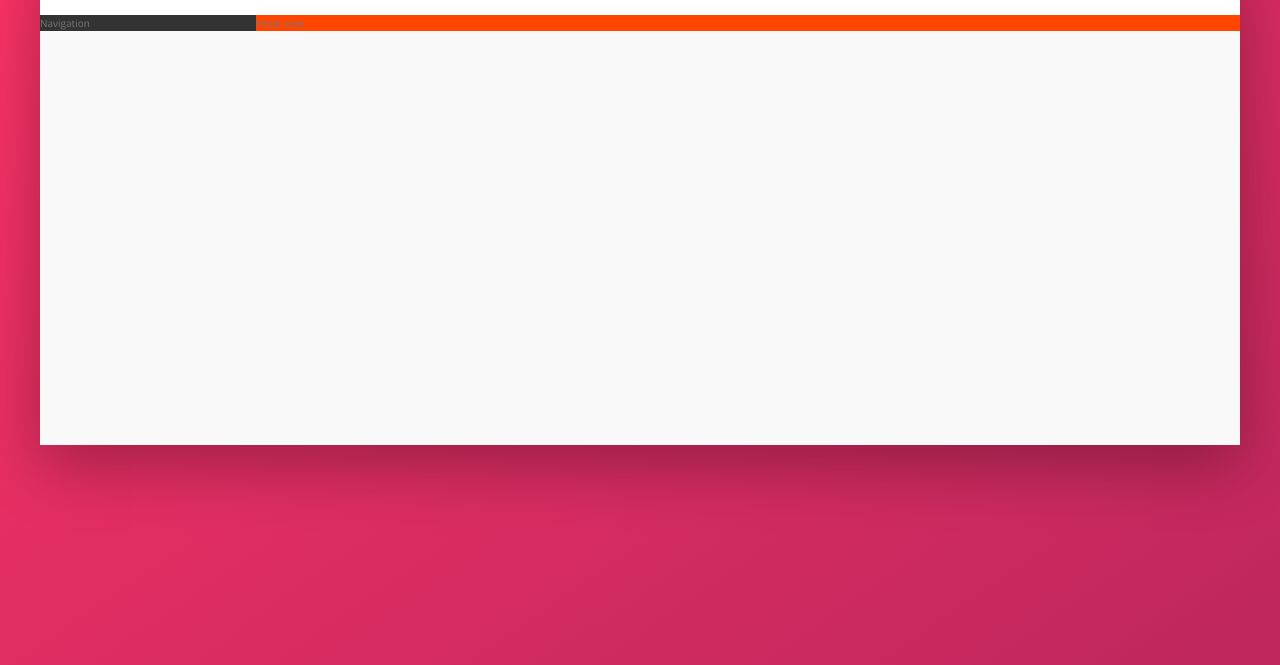
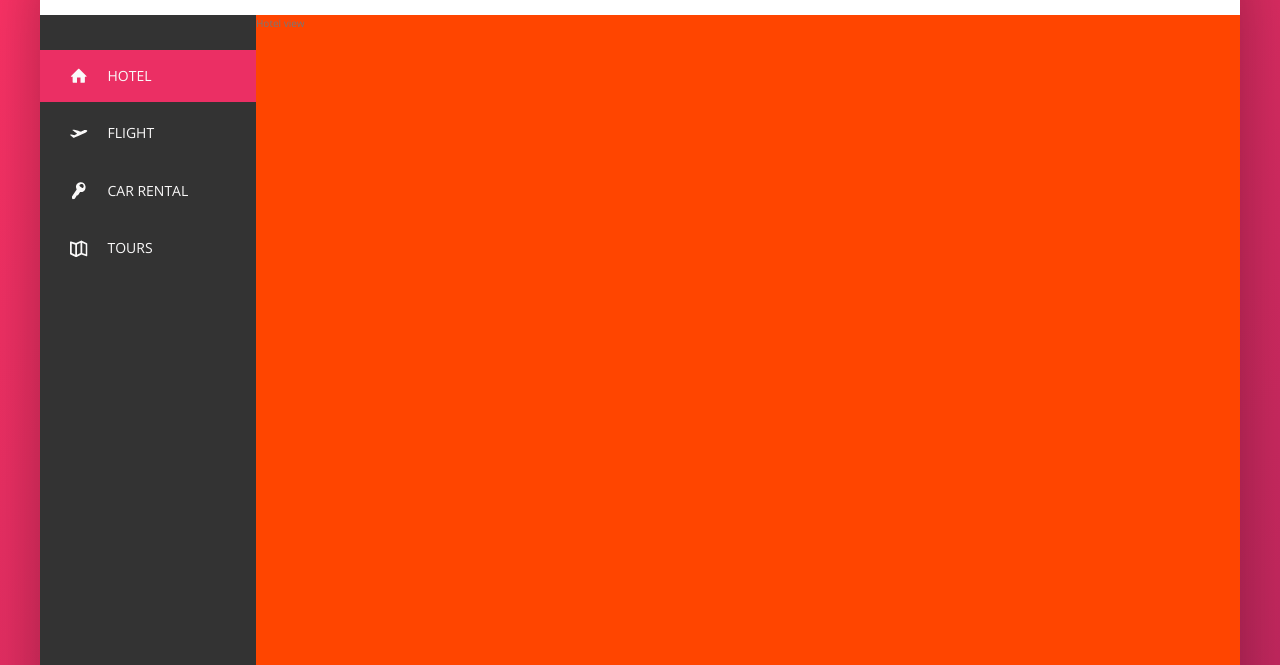
Before and after one commit to vineyy17/Trilio-learning-project, a website: page index.html in a window 1280 px wide. Shown: the part 135-800 px from the top of the page. Drawn offline with nearby package versions, Linux system fonts and the light colour scheme.

Commit message:
completed the side bar

```diff
--- a/index.html
+++ b/index.html
@@ -47,8 +47,52 @@
 
             <div class="content">
                 <nav class="sidebar">
-                    Navigation
+                    <ul class="side-nav">
+
+                        <li class="side-nav__item side-nav__item--active">
+                            <a href="#" class="side-nav__link">
+                                <svg class="side-nav__icon">
+                                    <use xlink:href="img/sprite.svg#icon-home"></use>
+                                </svg>
+                                <span>Hotel</span>
+                            </a>
+                        </li>
+
+                        <li class="side-nav__item">
+                            <a href="#" class="side-nav__link">
+                                <svg class="side-nav__icon">
+                                    <use xlink:href="img/sprite.svg#icon-aircraft-take-off"></use>
+                                </svg>
+                                <span>Flight</span>
+                            </a>
+                        </li>
+
+                        <li class="side-nav__item">
+                            <a href="#" class="side-nav__link">
+                                <svg class="side-nav__icon">
+                                    <use xlink:href="img/sprite.svg#icon-key"></use>
+                                </svg>
+                                <span>Car rental</span>
+                            </a>
+                        </li>
+
+                        <li class="side-nav__item">
+                            <a href="#" class="side-nav__link">
+                                <svg class="side-nav__icon">
+                                    <use xlink:href="img/sprite.svg#icon-map"></use>
+                                </svg>
+                                <span>Tours</span>
+                            </a>
+                        </li>
+
+                    </ul>
+
+                    <div class="legal">
+                        &copy; 2023 by trilio. All rights reserved.
+                    </div>
                 </nav>
+
+
                 <main class="hotel-view">
                     Hotel view
                 </main>
--- a/sass/_components.scss
+++ b/sass/_components.scss
@@ -120,3 +120,76 @@
         margin-right: 1rem;
     }
 }
+
+
+///////////////////////////////////////
+// SIDE NAVIGATION
+.side-nav {
+    font-size: 1.4rem;
+    list-style: none;
+    margin-top: 3.5rem;
+
+    &__item {
+        position: relative;
+
+        &:not(:last-child) {
+            margin-bottom: .5rem;
+        }
+    }
+
+    &__item::before {
+        content: "";
+        position: absolute;
+        top: 0;
+        left: 0;
+        height: 100%;
+        width: 3px;
+        background-color: var(--color-primary);
+        transform: scaleY(0);
+        transition: transform .2s,
+                    width .4s cubic-bezier(1,0,0,1) .2s;
+                    background-color: .1s;
+
+    }
+
+    &__item:hover::before,
+    &__item--active::before {
+        transform: scaleY(1);
+        width: 100%;
+    }
+
+    &__item:active::before {
+        background-color: var(--color-primary-light);
+    }
+
+    &__link:link,
+    &__link:visited {
+        color: var(--color-grey-light-1);
+        text-decoration: none;
+        text-transform: uppercase;
+        display: block;
+        padding: 1.5rem 3rem;
+        position: relative;
+        z-index: 10;
+
+        display: flex;
+        align-items: center;
+    }
+
+    &__icon {
+        width: 1.75rem;
+        height: 1.75rem;
+        margin-right: 2rem;
+        fill: currentColor;
+    }
+}
+
+
+///////////////////////////////////////
+// LEGAL TEXT
+.legal {
+    font-size: 1.2rem;
+    color: var(--color-grey-light-4);
+    text-align: center;
+    padding: 2.5rem;
+}
--- a/sass/_layout.scss
+++ b/sass/_layout.scss
@@ -26,11 +26,18 @@
     background-color: var(--color-grey-dark-1);
 
     flex: 0 0 18%;
+
+    display: flex;
+    flex-direction: column;
+    justify-content: space-between;
 }
 
 .hotel-view {
     background-color: #fff;
+
+
     background-color: orangered;
+    height: 80rem;
 
     flex: 1;
 }
```
Also changed, not shown: css/style.css, 1 other file.
